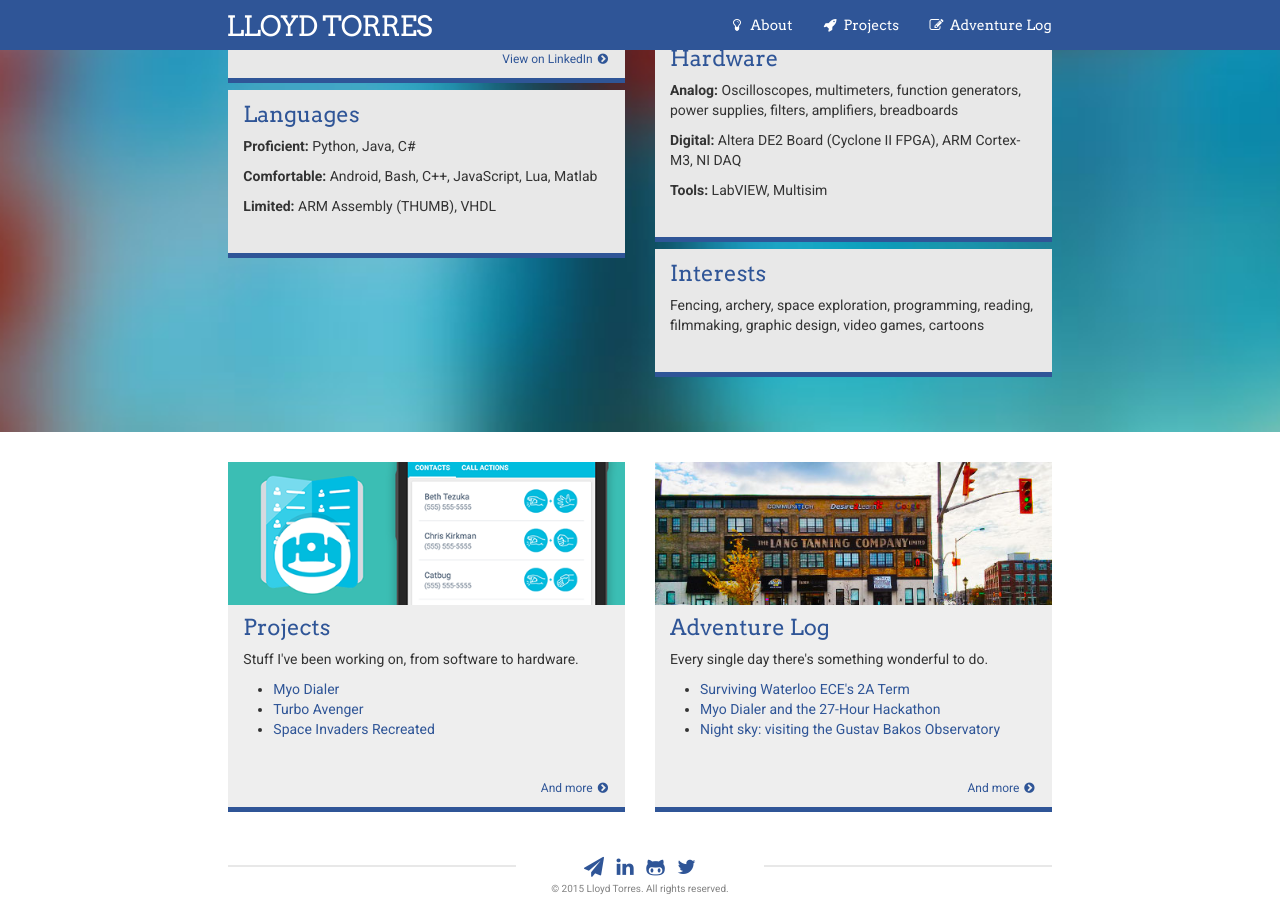
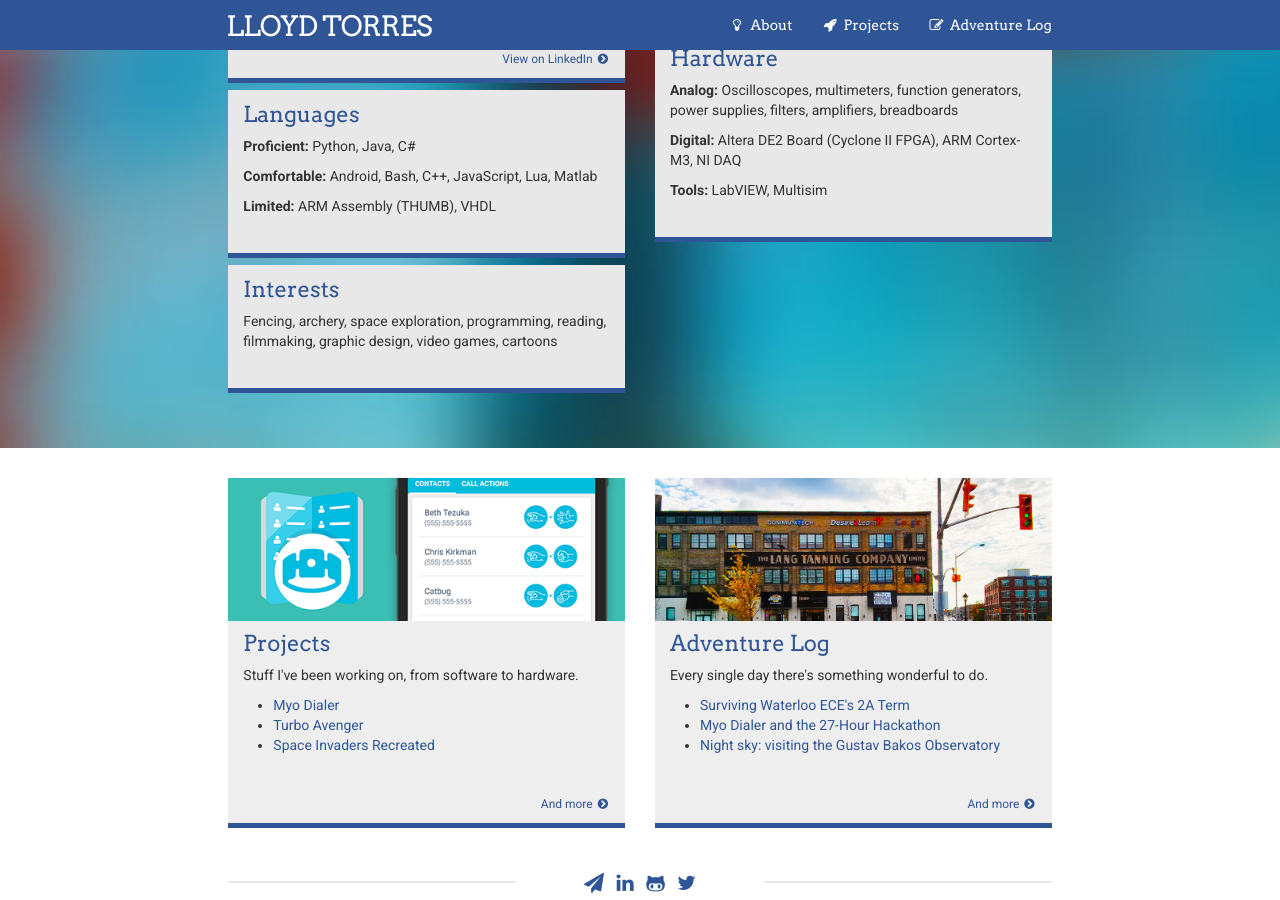
Before and after one commit to lloydtorres/lloydtorres.github.io, a Jekyll site: the page built from index.html, in a window 1280 px wide and 900 px high, scrolled down 843 px. Built offline with Jekyll 4.4.1, drawn with Linux system fonts in a browser that asks for light colours; nearby versions of some CDN libraries.

Commit message:
Rearranging index cards

```diff
--- a/index.html
+++ b/index.html
@@ -81,6 +81,16 @@
                                 </div>
                             </div>
                         </div>
+
+                        <div class="resume-card hidden-xs">
+                            <div class="resume-content">
+                                <h2>Interests</h2>
+
+                                <div class="resume-entry">
+                                    <p>Fencing, archery, space exploration, programming, reading, filmmaking, graphic design, video games, cartoons</p>
+                                </div>
+                            </div>
+                        </div>
                     </div>
 
                     <div class="col-sm-6 col-xs-12">
@@ -109,7 +119,7 @@
                             </div>
                         </div>
 
-                        <div class="resume-card">
+                        <div class="resume-card visible-xs">
                             <div class="resume-content">
                                 <h2>Interests</h2>
 
```
